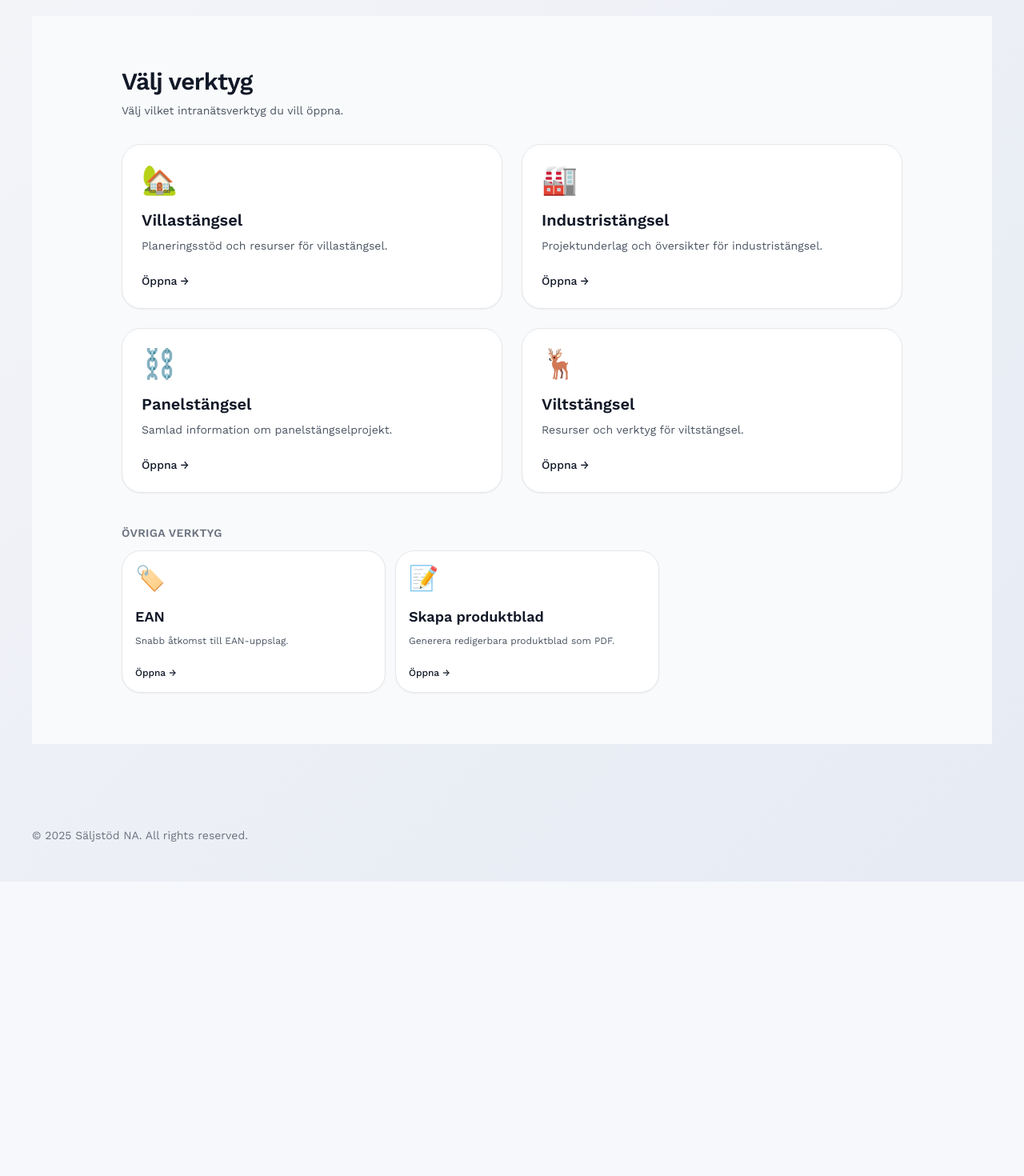
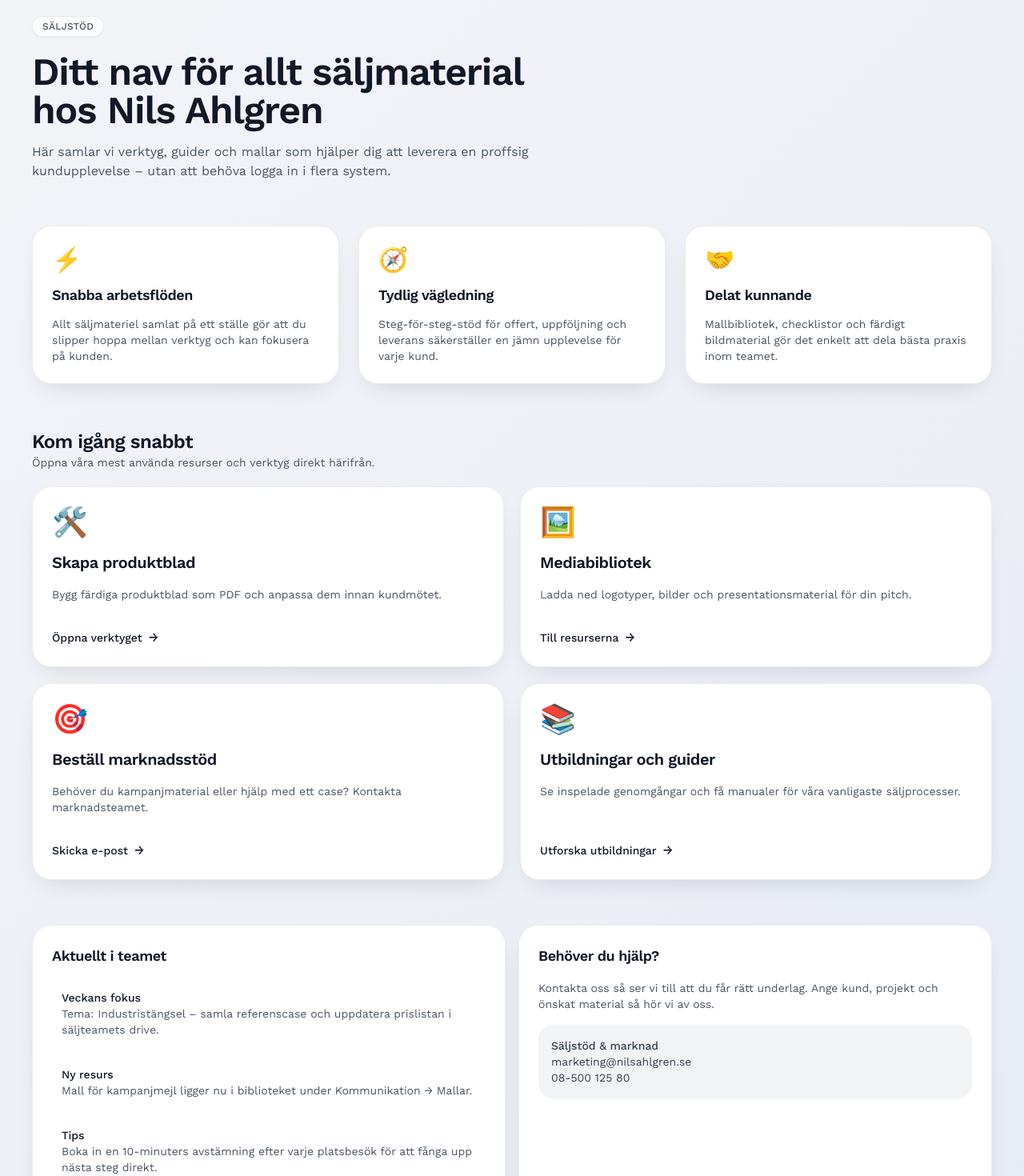
Before and after one commit to stockenb/saljstod-copy, a Next.js app: page / in a window 1280 px wide. Shown: the part 20-1490 px from the top of the page at 80% size. Before the commit the page ends 1122 px from the top, so only its background shows below. Built offline with nearby package versions, Linux system fonts and the light colour scheme; no server answers.

Commit message:
Rework landing page without supabase messaging

```diff
--- a/app/page.tsx
+++ b/app/page.tsx
@@ -1,85 +1,97 @@
 import Link from "next/link";
 
-type Card = {
-  href: string;
-  title: string;
-  description: string;
-  emoji: string;
-  variant?: "compact";
-};
-
-const primaryCards: Card[] = [
+const features = [
   {
-    href: "https://karta.nilsahlgren.se",
-    title: "Villastängsel",
-    description: "Planeringsstöd och resurser för villastängsel.",
-    emoji: "🏡",
+    emoji: "⚡",
+    title: "Snabba arbetsflöden",
+    description:
+      "Allt säljmateriel samlat på ett ställe gör att du slipper hoppa mellan verktyg och kan fokusera på kunden.",
   },
   {
-    href: "https://karta.nilsahlgren.se",
-    title: "Industristängsel",
-    description: "Projektunderlag och översikter för industristängsel.",
-    emoji: "🏭",
+    emoji: "🧭",
+    title: "Tydlig vägledning",
+    description:
+      "Steg-för-steg-stöd för offert, uppföljning och leverans säkerställer en jämn upplevelse för varje kund.",
   },
   {
-    href: "https://karta.nilsahlgren.se",
-    title: "Panelstängsel",
-    description: "Samlad information om panelstängselprojekt.",
-    emoji: "⛓️",
-  },
-  {
-    href: "https://karta.nilsahlgren.se",
-    title: "Viltstängsel",
-    description: "Resurser och verktyg för viltstängsel.",
-    emoji: "🦌",
+    emoji: "🤝",
+    title: "Delat kunnande",
+    description:
+      "Mallbibliotek, checklistor och färdigt bildmaterial gör det enkelt att dela bästa praxis inom teamet.",
   },
 ];
 
-const secondaryCards: Card[] = [
-  {
-    href: "https://karta.nilsahlgren.se",
-    title: "EAN",
-    description: "Snabb åtkomst till EAN-uppslag.",
-    emoji: "🏷️",
-    variant: "compact" as const,
-  },
+const workflows = [
   {
     href: "/produktblad",
     title: "Skapa produktblad",
-    description: "Generera redigerbara produktblad som PDF.",
-    emoji: "📝",
-    variant: "compact" as const,
+    description: "Bygg färdiga produktblad som PDF och anpassa dem innan kundmötet.",
+    emoji: "🛠️",
+    cta: "Öppna verktyget",
+  },
+  {
+    href: "https://nilsahlgren.se/media-kit",
+    title: "Mediabibliotek",
+    description: "Ladda ned logotyper, bilder och presentationsmaterial för din pitch.",
+    emoji: "🖼️",
+    cta: "Till resurserna",
+  },
+  {
+    href: "mailto:marketing@nilsahlgren.se",
+    title: "Beställ marknadsstöd",
+    description: "Behöver du kampanjmaterial eller hjälp med ett case? Kontakta marknadsteamet.",
+    emoji: "🎯",
+    cta: "Skicka e-post",
+  },
+  {
+    href: "https://nilsahlgren.se/utbildning",
+    title: "Utbildningar och guider",
+    description: "Se inspelade genomgångar och få manualer för våra vanligaste säljprocesser.",
+    emoji: "📚",
+    cta: "Utforska utbildningar",
   },
 ];
 
-function CardLink({ card }: { card: Card }) {
-  const isCompact = card.variant === "compact";
+const highlights = [
+  {
+    title: "Veckans fokus",
+    description: "Tema: Industristängsel – samla referenscase och uppdatera prislistan i säljteamets drive.",
+  },
+  {
+    title: "Ny resurs",
+    description: "Mall för kampanjmejl ligger nu i biblioteket under Kommunikation → Mallar.",
+  },
+  {
+    title: "Tips",
+    description: "Boka in en 10-minuters avstämning efter varje platsbesök för att fånga upp nästa steg direkt.",
+  },
+];
 
-  const baseClasses =
-    "group flex h-full flex-col rounded-2xl border border-neutral-200 bg-white shadow-sm transition hover:-translate-y-0.5 hover:shadow-md focus:outline-none focus-visible:ring-2 focus-visible:ring-neutral-400";
-  const padding = isCompact ? "p-4" : "p-6";
-  const titleClasses = `mt-4 font-semibold text-neutral-900 ${isCompact ? "text-lg" : "text-xl"}`;
-  const descriptionClasses = `mt-2 text-neutral-600 ${isCompact ? "text-xs" : "text-sm"}`;
-  const ctaClasses = `mt-auto inline-flex items-center gap-1 pt-6 font-medium text-neutral-900 ${
-    isCompact ? "text-xs" : "text-sm"
-  }`;
+function WorkflowCard({ workflow }: { workflow: (typeof workflows)[number] }) {
+  const isExternal = workflow.href.startsWith("http") || workflow.href.startsWith("mailto:");
 
   return (
     <Link
-      key={`${card.title}-${card.href}`}
-      href={card.href}
-      target="_blank"
-      rel="noreferrer"
-      className={`${baseClasses} ${padding}`}
+      href={workflow.href}
+      target={isExternal ? "_blank" : undefined}
+      rel={isExternal ? "noreferrer" : undefined}
+      className="card group flex h-full flex-col gap-4 p-6 transition-colors duration-calm ease-calm"
     >
-      <div className={isCompact ? "text-3xl" : "text-4xl"} aria-hidden>
-        {card.emoji}
-      </div>
-      <h2 className={titleClasses}>{card.title}</h2>
-      <p className={descriptionClasses}>{card.description}</p>
-      <span className={ctaClasses}>
-        Öppna
-        <span className="transition-transform group-hover:translate-x-0.5">→</span>
+      <span className="text-4xl" aria-hidden>
+        {workflow.emoji}
+      </span>
+      <h2 className="font-heading text-xl font-semibold tracking-tight text-neutral-900 dark:text-white">
+        {workflow.title}
+      </h2>
+      <p className="text-sm text-neutral-600 dark:text-neutral-300">{workflow.description}</p>
+      <span className="mt-auto inline-flex items-center gap-2 pt-4 text-sm font-medium text-neutral-900 transition-colors duration-calm ease-calm group-hover:text-primary-600 dark:text-neutral-100">
+        {workflow.cta}
+        <span
+          aria-hidden
+          className="translate-x-0 text-base transition-transform duration-calm ease-calm group-hover:translate-x-1"
+        >
+          →
+        </span>
       </span>
     </Link>
   );
@@ -87,28 +99,73 @@
 
 export default function HomePage() {
   return (
-    <main className="min-h-screen w-full bg-neutral-50">
-      <section className="mx-auto flex max-w-5xl flex-col gap-8 px-6 py-16">
-        <div>
-          <h1 className="text-3xl font-semibold tracking-tight text-neutral-900">Välj verktyg</h1>
-          <p className="mt-2 text-sm text-neutral-600">
-            Välj vilket intranätsverktyg du vill öppna.
+    <div className="flex flex-col gap-14 pb-20">
+      <header className="flex flex-col gap-5">
+        <span className="pill-chip w-fit bg-white/70 text-neutral-600 dark:bg-neutral-900/70 dark:text-neutral-200">Säljstöd</span>
+        <div className="max-w-2xl space-y-4">
+          <h1 className="text-4xl font-semibold tracking-tight text-neutral-900 dark:text-white sm:text-5xl">
+            Ditt nav för allt säljmaterial hos Nils Ahlgren
+          </h1>
+          <p className="text-base text-neutral-600 dark:text-neutral-300">
+            Här samlar vi verktyg, guider och mallar som hjälper dig att leverera en proffsig kundupplevelse – utan att behöva logga in i flera system.
           </p>
         </div>
-        <div className="grid grid-cols-1 gap-6 sm:grid-cols-2">
-          {primaryCards.map((card) => (
-            <CardLink key={`${card.title}-${card.href}`} card={card} />
+      </header>
+
+      <section className="grid gap-6 sm:grid-cols-3">
+        {features.map((feature) => (
+          <div key={feature.title} className="card flex flex-col gap-3 p-6">
+            <span className="text-3xl" aria-hidden>
+              {feature.emoji}
+            </span>
+            <h2 className="font-heading text-lg font-semibold tracking-tight text-neutral-900 dark:text-white">
+              {feature.title}
+            </h2>
+            <p className="text-sm text-neutral-600 dark:text-neutral-300">{feature.description}</p>
+          </div>
+        ))}
+      </section>
+
+      <section className="space-y-5">
+        <div className="flex flex-wrap items-end justify-between gap-4">
+          <div>
+            <h2 className="text-2xl font-semibold tracking-tight text-neutral-900 dark:text-white">Kom igång snabbt</h2>
+            <p className="text-sm text-neutral-600 dark:text-neutral-300">
+              Öppna våra mest använda resurser och verktyg direkt härifrån.
+            </p>
+          </div>
+        </div>
+        <div className="grid grid-cols-1 gap-5 sm:grid-cols-2">
+          {workflows.map((workflow) => (
+            <WorkflowCard key={workflow.title} workflow={workflow} />
           ))}
         </div>
-        <div className="pt-2">
-          <h3 className="text-sm font-semibold uppercase tracking-wide text-neutral-500">Övriga verktyg</h3>
-          <div className="mt-3 grid max-w-2xl grid-cols-1 gap-3 sm:grid-cols-2">
-            {secondaryCards.map((card) => (
-              <CardLink key={`${card.title}-${card.href}`} card={card} />
+      </section>
+
+      <section className="grid gap-4 lg:grid-cols-2">
+        <div className="card flex flex-col gap-4 p-6">
+          <h2 className="text-lg font-semibold tracking-tight text-neutral-900 dark:text-white">Aktuellt i teamet</h2>
+          <ul className="space-y-3 text-sm text-neutral-600 dark:text-neutral-300">
+            {highlights.map((item) => (
+              <li key={item.title} className="rounded-xl bg-white/60 p-3 dark:bg-neutral-900/60">
+                <p className="font-medium text-neutral-900 dark:text-neutral-100">{item.title}</p>
+                <p className="text-neutral-600 dark:text-neutral-300">{item.description}</p>
+              </li>
             ))}
+          </ul>
+        </div>
+        <div className="card flex flex-col gap-4 p-6">
+          <h2 className="text-lg font-semibold tracking-tight text-neutral-900 dark:text-white">Behöver du hjälp?</h2>
+          <p className="text-sm text-neutral-600 dark:text-neutral-300">
+            Kontakta oss så ser vi till att du får rätt underlag. Ange kund, projekt och önskat material så hör vi av oss.
+          </p>
+          <div className="rounded-xl bg-neutral-900/5 p-4 text-sm text-neutral-700 dark:bg-white/5 dark:text-neutral-200">
+            <p className="font-medium">Säljstöd &amp; marknad</p>
+            <p>marketing@nilsahlgren.se</p>
+            <p>08-500 125 80</p>
           </div>
         </div>
       </section>
-    </main>
+    </div>
   );
 }
```
